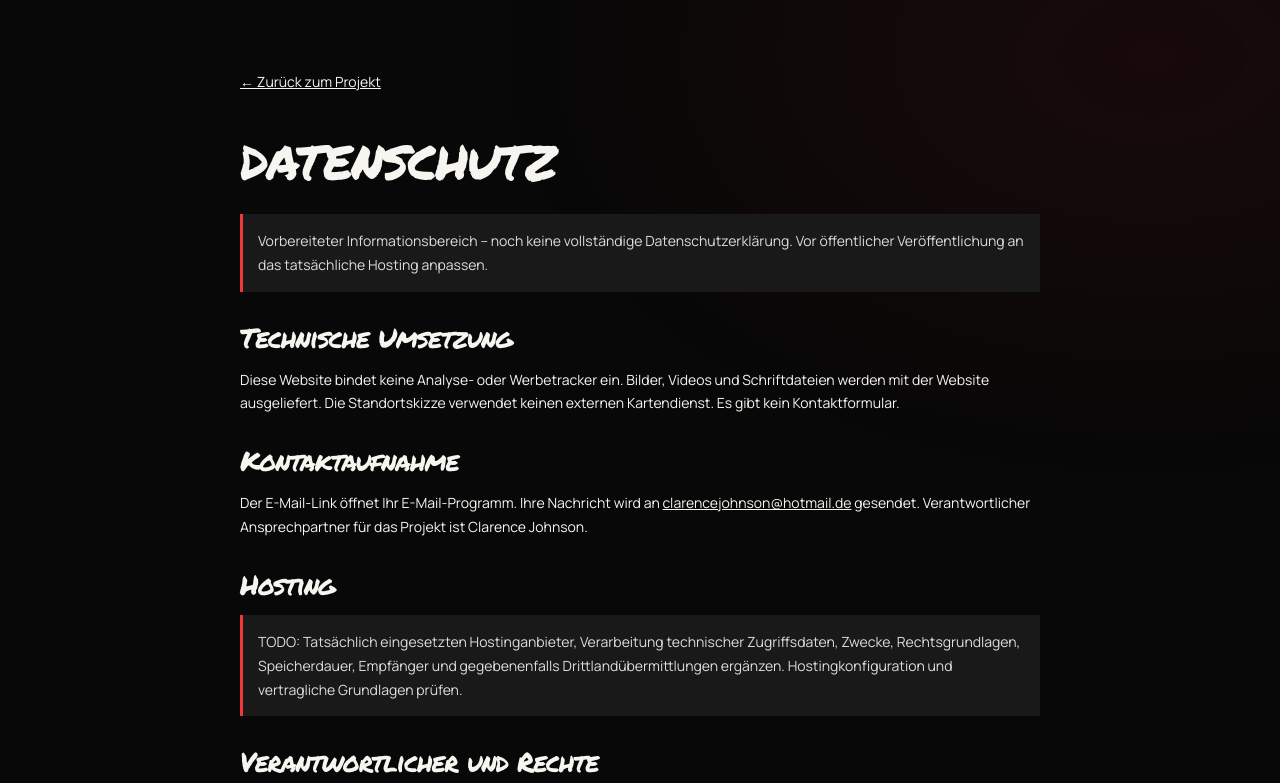
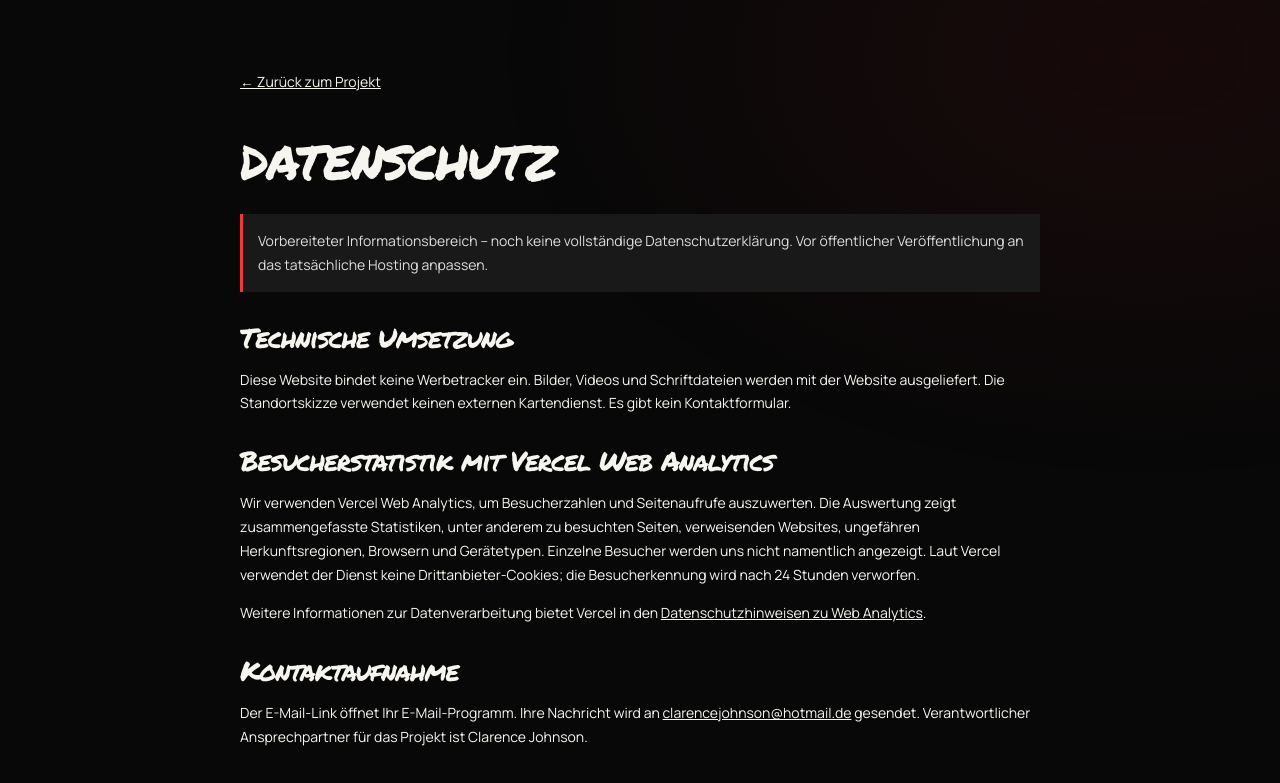
Before and after one commit to clarencejohnson126/LEANS-RAINGING-CANES-CHCKEN, a Next.js app: page /datenschutz in a window 1280 px wide. Shown: the top 783 px of the page. Built offline with nearby package versions, Linux system fonts and the light colour scheme; no server answers.

Commit message:
feat: integrate Vercel Web Analytics visitor statistics

```diff
--- a/package.json
+++ b/package.json
@@ -25,6 +25,7 @@
   },
   "homepage": "https://github.com/clarencejohnson126/LEANS-RAINGING-CANES-CHCKEN#readme",
   "dependencies": {
+    "@vercel/analytics": "^2.0.1",
     "next": "^16.3.8",
     "react": "^19.3.0",
     "react-dom": "^19.3.0"
--- a/src/app/datenschutz/page.tsx
+++ b/src/app/datenschutz/page.tsx
@@ -14,10 +14,30 @@ export default function Privacy() {
       </p>
       <h2>Technische Umsetzung</h2>
       <p>
-        Diese Website bindet keine Analyse- oder Werbetracker ein. Bilder,
-        Videos und Schriftdateien werden mit der Website ausgeliefert. Die
-        Standortskizze verwendet keinen externen Kartendienst. Es gibt kein
-        Kontaktformular.
+        Diese Website bindet keine Werbetracker ein. Bilder, Videos und
+        Schriftdateien werden mit der Website ausgeliefert. Die Standortskizze
+        verwendet keinen externen Kartendienst. Es gibt kein Kontaktformular.
+      </p>
+      <h2>Besucherstatistik mit Vercel Web Analytics</h2>
+      <p>
+        Wir verwenden Vercel Web Analytics, um Besucherzahlen und Seitenaufrufe
+        auszuwerten. Die Auswertung zeigt zusammengefasste Statistiken, unter
+        anderem zu besuchten Seiten, verweisenden Websites, ungefähren
+        Herkunftsregionen, Browsern und Gerätetypen. Einzelne Besucher werden
+        uns nicht namentlich angezeigt. Laut Vercel verwendet der Dienst keine
+        Drittanbieter-Cookies; die Besucherkennung wird nach 24 Stunden
+        verworfen.
+      </p>
+      <p>
+        Weitere Informationen zur Datenverarbeitung bietet Vercel in den{" "}
+        <a
+          href="https://vercel.com/docs/analytics/privacy-policy"
+          target="_blank"
+          rel="noopener noreferrer"
+        >
+          Datenschutzhinweisen zu Web Analytics
+        </a>
+        .
       </p>
       <h2>Kontaktaufnahme</h2>
       <p>
--- a/src/app/layout.tsx
+++ b/src/app/layout.tsx
@@ -1,3 +1,4 @@
+import { Analytics } from "@vercel/analytics/next";
 import type { Metadata } from "next";
 import { Permanent_Marker, Kaushan_Script, Manrope } from "next/font/google";
 import { brand } from "@/config/brand";
@@ -45,6 +46,7 @@ export default function RootLayout({
         className={`${display.variable} ${script.variable} ${body.variable}`}
       >
         {children}
+        <Analytics />
       </body>
     </html>
   );
```
Also changed, not shown: 1 other file (tests, documents, lock files or other folders).
